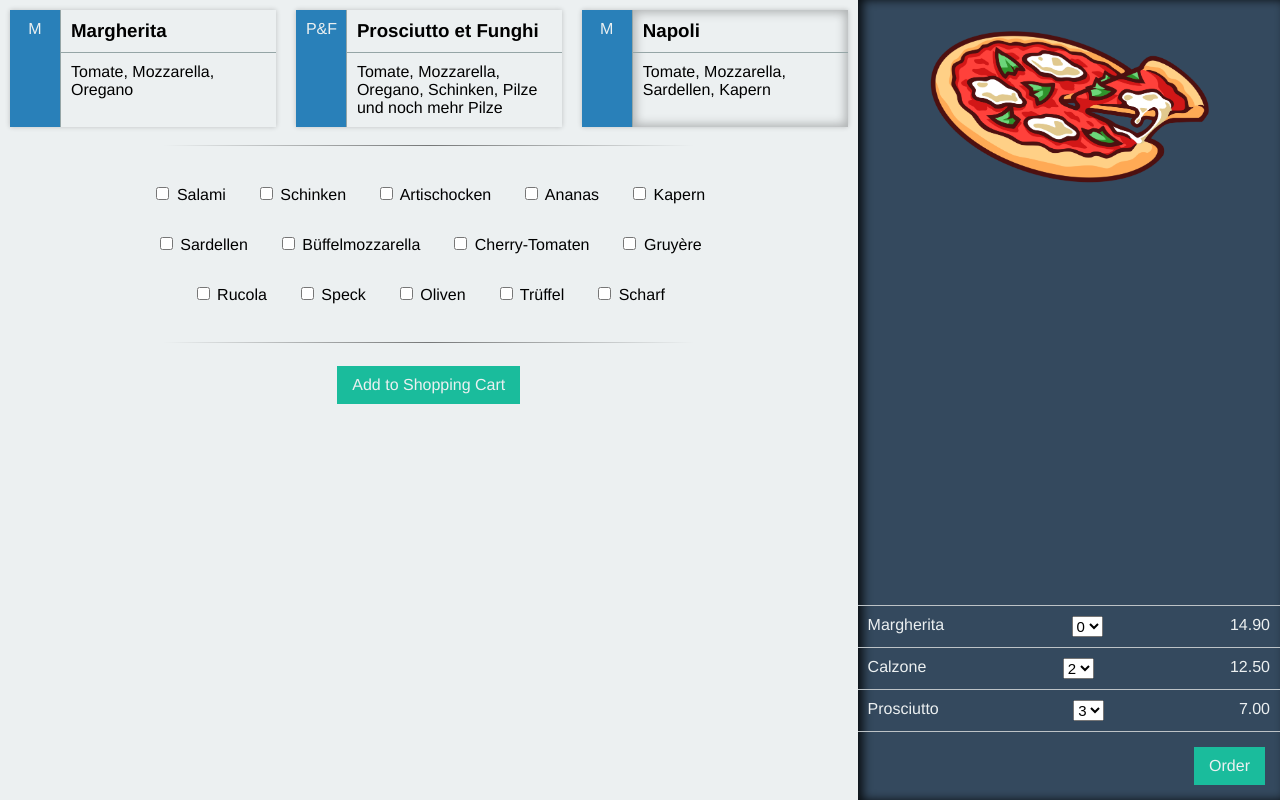
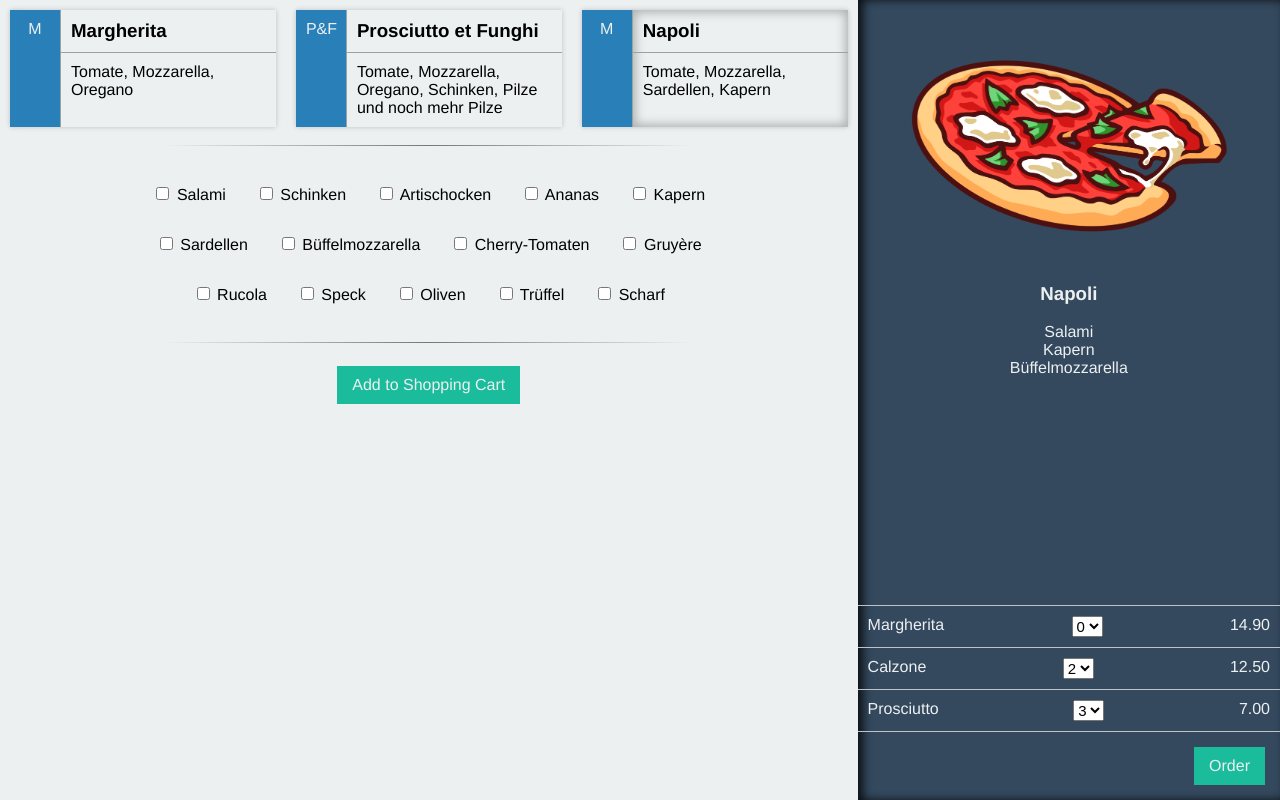
Before and after one commit to webplatformz/pizza.js-styles, a website: page index.html in a window 1280 px wide. Drawn offline with Linux system fonts and the light colour scheme.

Commit message:
add styles for selected Pizza list

```diff
--- a/index.html
+++ b/index.html
@@ -71,6 +71,12 @@
             <div class="pizza-preview-scroll">
                 <div id="pizzaAnimation">
                     <img class="pizza-picture" alt="Pizza" src="/images/pizza.png" />
+                    <h3>Napoli</h3>
+                    <ul>
+                        <li>Salami</li>
+                        <li>Kapern</li>
+                        <li>Büffelmozzarella</li>
+                    </ul>
                 </div>
                 <div id="shoppingCart">
                     <ul class="shopping-cart-list">
--- a/main.css
+++ b/main.css
@@ -128,12 +128,14 @@ ul {
 
 #pizzaAnimation {
     flex-grow: 1;
+    text-align: center;
+    padding: 25px;
 }
 
 .pizza-picture {
     margin: 0 auto;
     display: block;
-    width: 70%;
+    width: 90%;
 }
 
 #shoppingCart {
```
